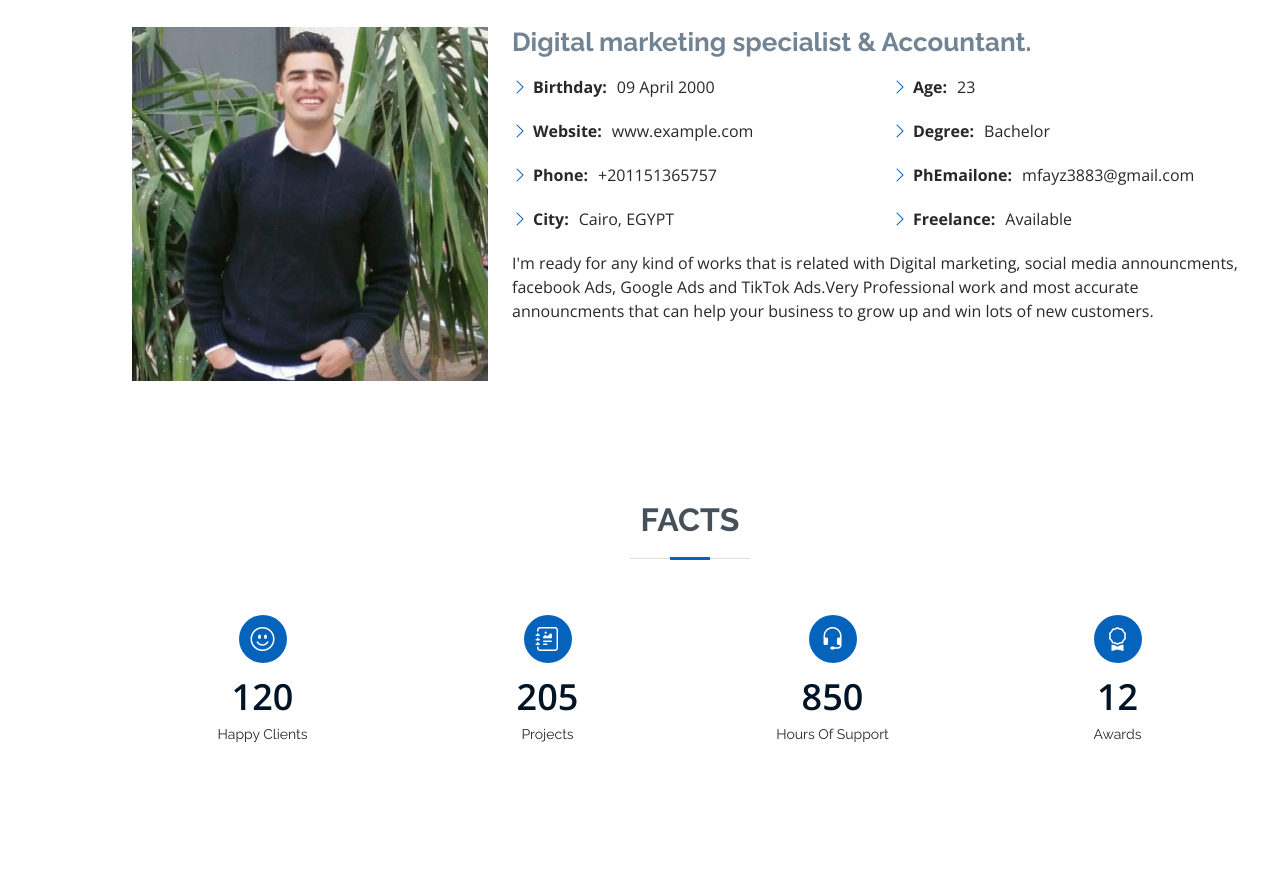
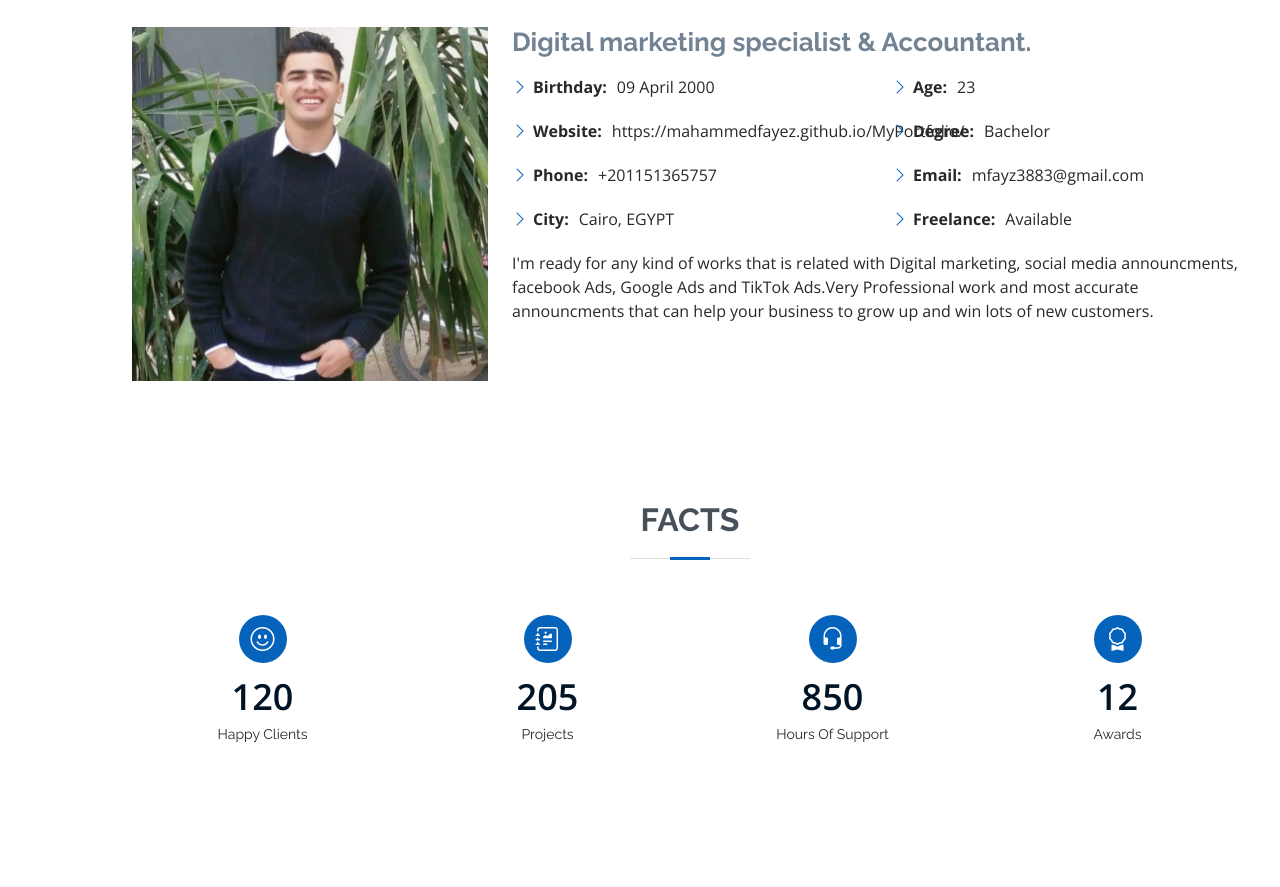
Before and after one commit to MahammedFayez/MyPortfolio, a plain HTML site: page index.html in a window 1280 px wide. Shown: the part 965-1852 px from the top of the page. Drawn offline with nearby package versions, Linux system fonts and the light colour scheme.

Commit message:
Update index.html

```diff
--- a/index.html
+++ b/index.html
@@ -89,7 +89,7 @@
               <div class="col-lg-6">
                 <ul>
                   <li><i class="bi bi-chevron-right"></i> <strong>Birthday:</strong> <span>09 April 2000</span></li>
-                  <li><i class="bi bi-chevron-right"></i> <strong>Website:</strong> <span>www.example.com</span></li>
+                  <li><i class="bi bi-chevron-right"></i> <strong>Website:</strong> <span>https://mahammedfayez.github.io/MyPortfolio/</span></li>
                   <li><i class="bi bi-chevron-right"></i> <strong>Phone:</strong> <span>+201151365757</span></li>
                   <li><i class="bi bi-chevron-right"></i> <strong>City:</strong> <span>Cairo, EGYPT</span></li>
                 </ul>
@@ -98,7 +98,7 @@
                 <ul>
                   <li><i class="bi bi-chevron-right"></i> <strong>Age:</strong> <span>23</span></li>
                   <li><i class="bi bi-chevron-right"></i> <strong>Degree:</strong> <span>Bachelor</span></li>
-                  <li><i class="bi bi-chevron-right"></i> <strong>PhEmailone:</strong> <span>mfayz3883@gmail.com</span></li>
+                  <li><i class="bi bi-chevron-right"></i> <strong>Email:</strong> <span>mfayz3883@gmail.com</span></li>
                   <li><i class="bi bi-chevron-right"></i> <strong>Freelance:</strong> <span>Available</span></li>
                 </ul>
               </div>
```
